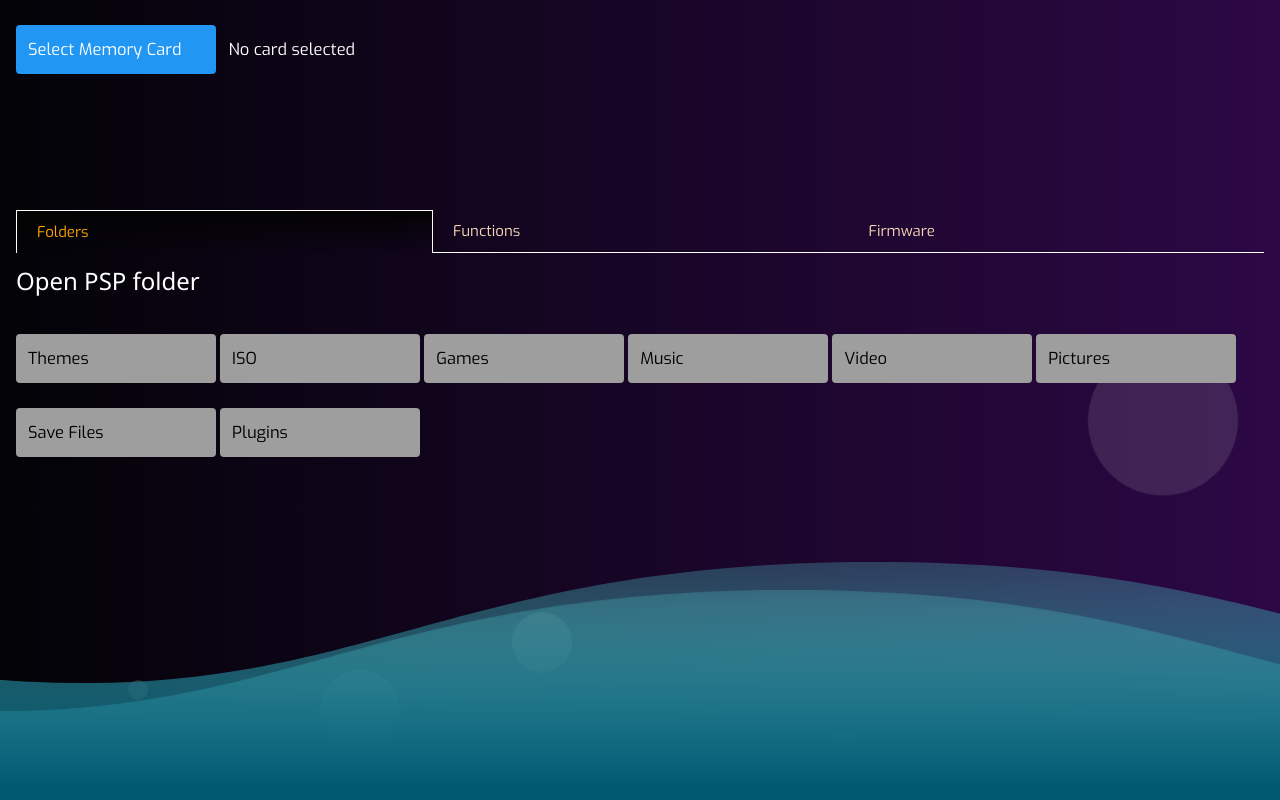
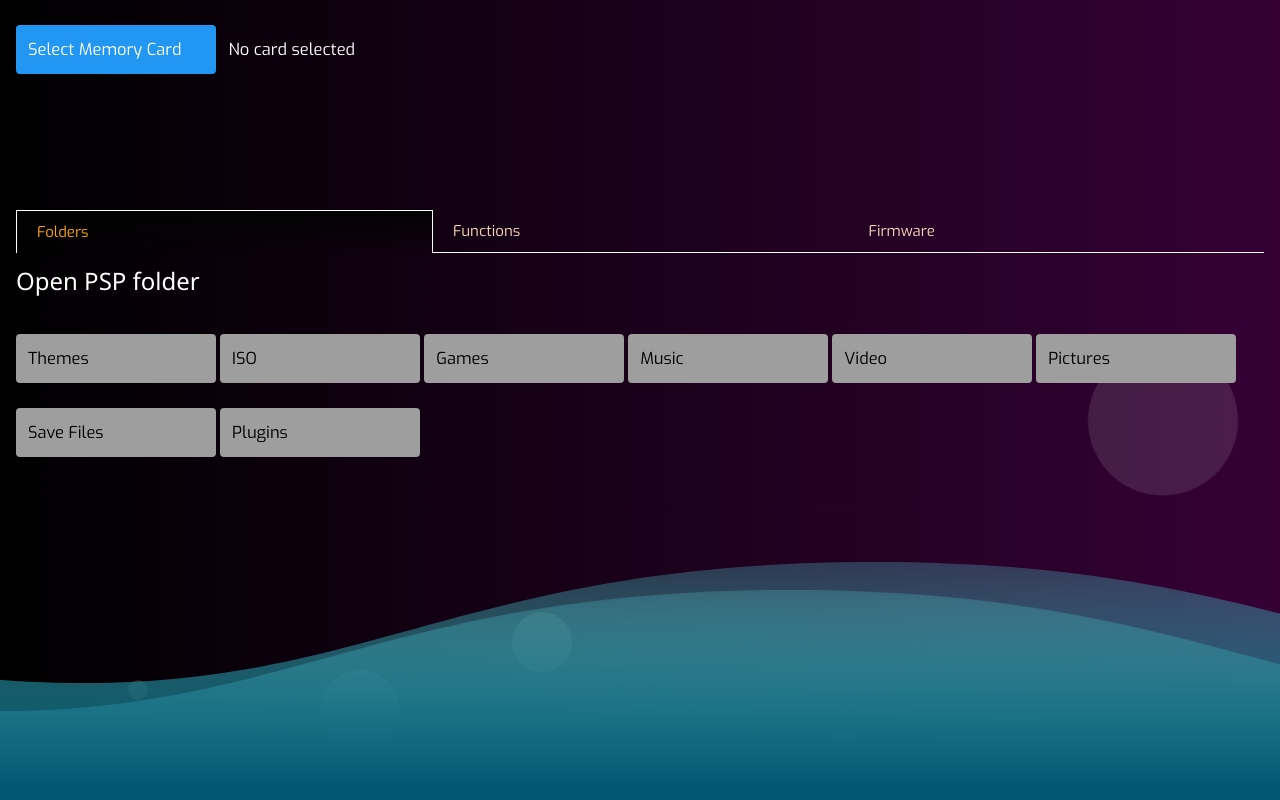
Before and after one commit to m-remis/psp-content-manager, a website with bundled scripts: page src/renderer/index.html in a window 1280 px wide. Built offline with nearby package versions, Linux system fonts and the light colour scheme.

```diff
--- a/src/renderer/styles.css
+++ b/src/renderer/styles.css
@@ -25,7 +25,7 @@
     left: 0;
     width: 100%;
     height: 100vh;
-    background: linear-gradient(to left, #2c0845, #030307);
+    background: linear-gradient(to left, #350135, #000000);
     overflow: hidden;
     z-index: -1; /* Background layer */
 }
```
